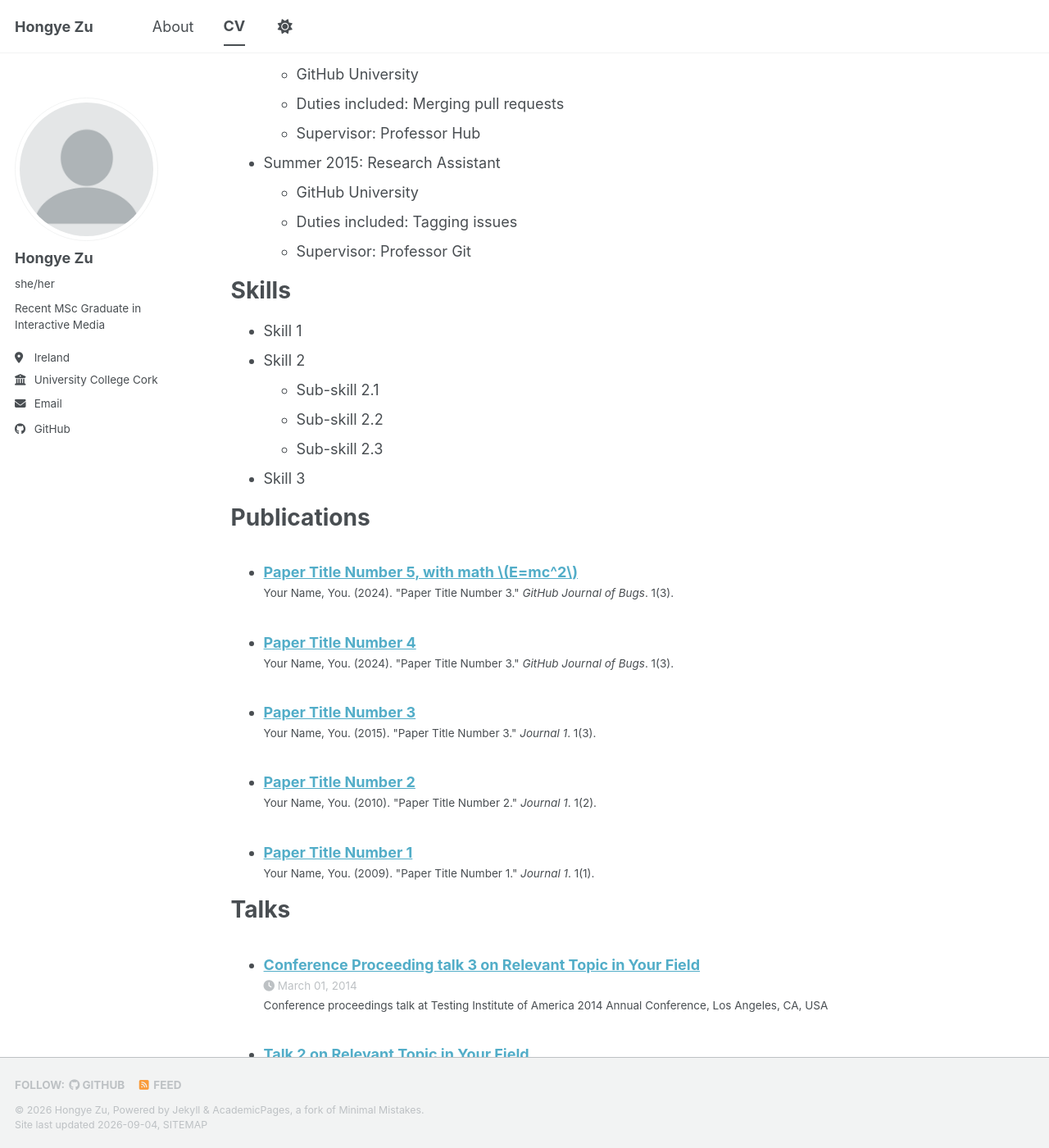
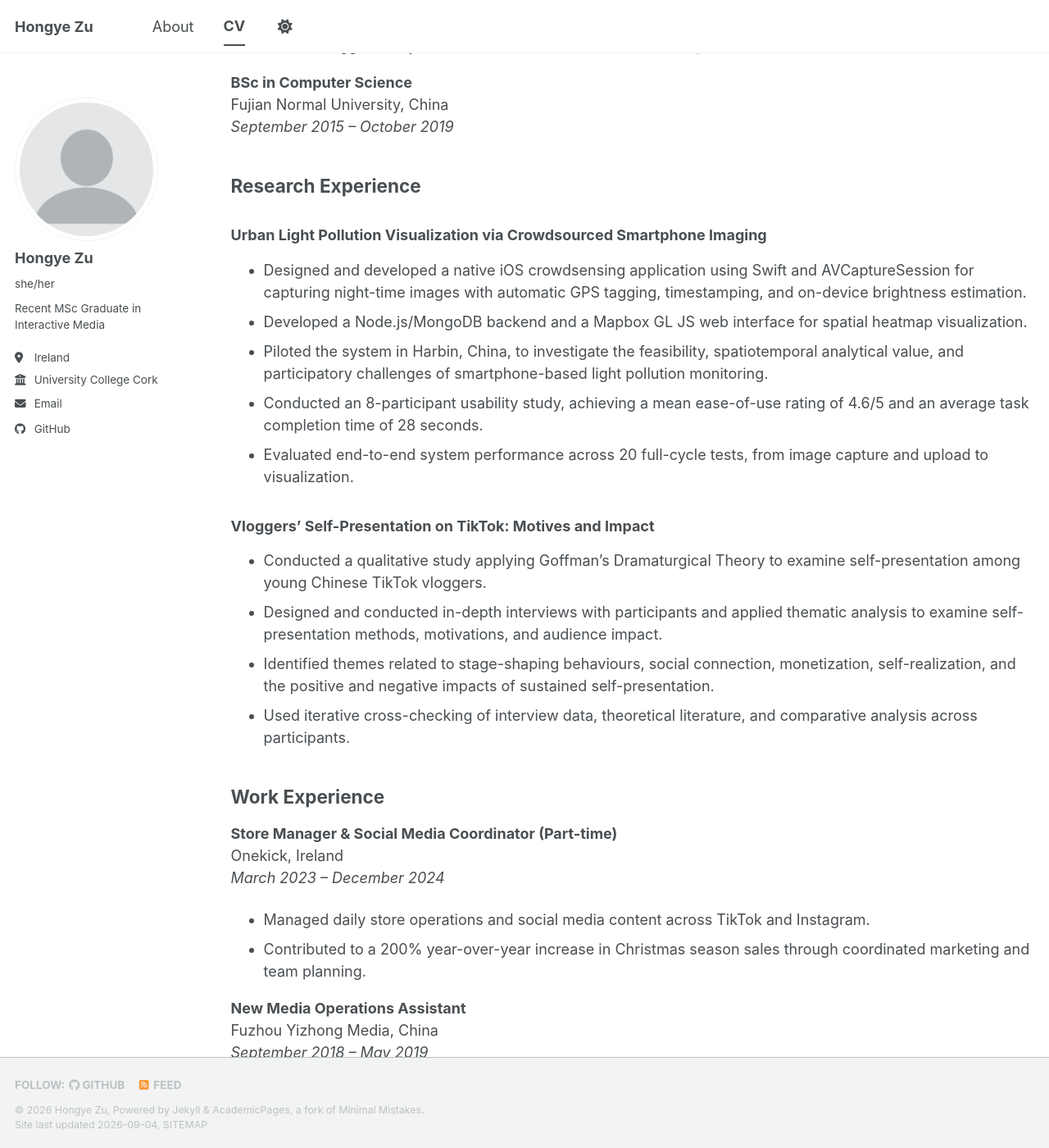
Before and after one commit to HongyeZu/HongyeZu.github.io, a Jekyll site: the page built from _pages/cv.md, in a window 1280 px wide and 1400 px high, scrolled down 467 px. Shown: the whole window at 82% size. Built offline with Jekyll 4.4.1, drawn with Linux system fonts in a browser that asks for light colours; a style sheet for code colours, icons or effects is not loaded; some of the changed text lies outside the part shown.

Commit message:
Update CV

```diff
--- a/_pages/cv.md
+++ b/_pages/cv.md
@@ -1,64 +1,98 @@
 ---
 layout: archive
-title: "CV"
+title: "Curriculum Vitae"
 permalink: /cv/
 author_profile: true
 redirect_from:
   - /resume
 ---
 
-{% include base_path %}
+## Education
 
-Education
-======
-* Ph.D in Version Control Theory, GitHub University, 2018 (expected)
-* M.S. in Jekyll, GitHub University, 2014
-* B.S. in GitHub, GitHub University, 2012
+**MSc in Interactive Media**
+University College Cork, Ireland
+*September 2024 – October 2025*
 
-Work experience
-======
-* Spring 2024: Academic Pages Collaborator
-  * GitHub University
-  * Duties includes: Updates and improvements to template
-  * Supervisor: The Users
+- Thesis: *Urban Light Pollution Visualization System*
+- SEFS Merit Scholarship (€2,550), 2024
 
-* Fall 2015: Research Assistant
-  * GitHub University
-  * Duties included: Merging pull requests
-  * Supervisor: Professor Hub
+**MSc in Communication**
+Taylor's University, Malaysia
+*September 2020 – August 2022*
 
-* Summer 2015: Research Assistant
-  * GitHub University
-  * Duties included: Tagging issues
-  * Supervisor: Professor Git
+- Thesis: *Vloggers' Self-Presentation on TikTok: Motives and Impact*
 
-Skills
-======
-* Skill 1
-* Skill 2
-  * Sub-skill 2.1
-  * Sub-skill 2.2
-  * Sub-skill 2.3
-* Skill 3
+**BSc in Computer Science**
+Fujian Normal University, China
+*September 2015 – October 2019*
 
-Publications
-======
-  <ul>{% for post in site.publications reversed %}
-    {% include archive-single-cv.html %}
-  {% endfor %}</ul>
 
-Talks
-======
-  <ul>{% for post in site.talks reversed %}
-    {% include archive-single-talk-cv.html  %}
-  {% endfor %}</ul>
+## Research Experience
 
-Teaching
-======
-  <ul>{% for post in site.teaching reversed %}
-    {% include archive-single-cv.html %}
-  {% endfor %}</ul>
+### Urban Light Pollution Visualization via Crowdsourced Smartphone Imaging
 
-Service and leadership
-======
-* Currently signed in to 43 different slack teams
+- Designed and developed a native iOS crowdsensing application using Swift and AVCaptureSession for capturing night-time images with automatic GPS tagging, timestamping, and on-device brightness estimation.
+- Developed a Node.js/MongoDB backend and a Mapbox GL JS web interface for spatial heatmap visualization.
+- Piloted the system in Harbin, China, to investigate the feasibility, spatiotemporal analytical value, and participatory challenges of smartphone-based light pollution monitoring.
+- Conducted an 8-participant usability study, achieving a mean ease-of-use rating of 4.6/5 and an average task completion time of 28 seconds.
+- Evaluated end-to-end system performance across 20 full-cycle tests, from image capture and upload to visualization.
+
+### Vloggers' Self-Presentation on TikTok: Motives and Impact
+
+- Conducted a qualitative study applying Goffman's Dramaturgical Theory to examine self-presentation among young Chinese TikTok vloggers.
+- Designed and conducted in-depth interviews with participants and applied thematic analysis to examine self-presentation methods, motivations, and audience impact.
+- Identified themes related to stage-shaping behaviours, social connection, monetization, self-realization, and the positive and negative impacts of sustained self-presentation.
+- Used iterative cross-checking of interview data, theoretical literature, and comparative analysis across participants.
+
+
+## Work Experience
+
+**Store Manager & Social Media Coordinator (Part-time)**
+Onekick, Ireland
+*March 2023 – December 2024*
+
+- Managed daily store operations and social media content across TikTok and Instagram.
+- Contributed to a 200% year-over-year increase in Christmas season sales through coordinated marketing and team planning.
+
+**New Media Operations Assistant**
+Fuzhou Yizhong Media, China
+*September 2018 – May 2019*
+
+- Produced and analysed short-video and article content for WeChat official account operations.
+- Contributed to 25% follower growth and a 40% increase in average readership through data-informed publishing decisions.
+
+
+## Awards & Scholarships
+
+- **SEFS Merit Scholarship (€2,550)**, University College Cork, 2024
+- **Gold Award**, "Challenge Cup" Student Competition, 2018
+- **Silver Award**, "Internet+" Youth Innovation Competition, 2017
+
+
+## Research Methods
+
+**Qualitative Research:** In-Depth Interviewing, Thematic Analysis, Purposive Sampling
+
+**HCI & User Research:** User-Centred Design, Usability Testing, Prototype Evaluation, User Feedback Analysis
+
+**Evaluation:** Functional Testing, Usability Evaluation
+
+
+## Technical Skills
+
+**Programming:** Swift, Python, JavaScript, C/C++, R
+
+**Web & Backend:** Node.js, MongoDB, HTML/CSS
+
+**Tools & Technologies:** Xcode, Mapbox GL JS, Git
+
+
+## Languages
+
+- **Chinese:** Native
+- **English:** Proficient
+
+
+## Interests
+
+Photography, Coffee Brewing, Traveling, Visiting Museums & Design Exhibitions, Everyday Interaction Design
```
